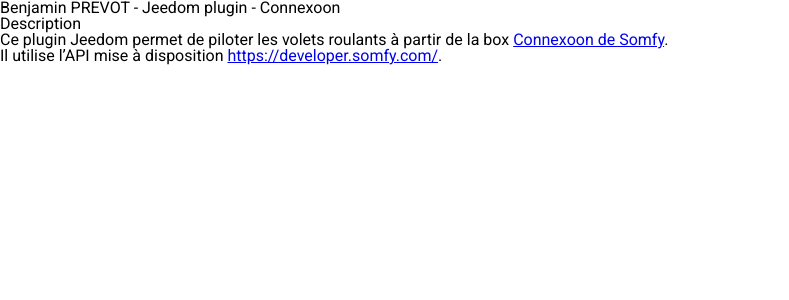
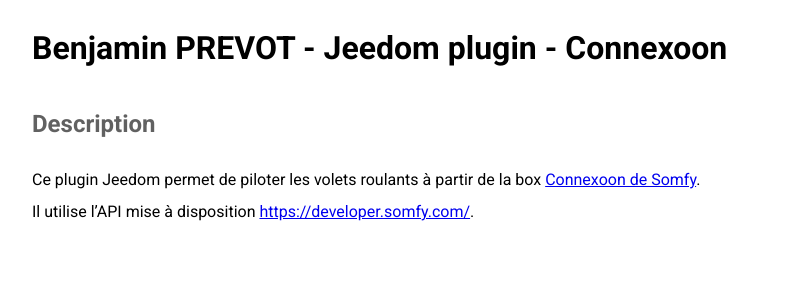
Before and after one commit to benjaminprevot/jeedom-plugin-connexoon, a Jekyll site: the page built from docs/fr_FR/index.md, in a window 1280 px wide. Shown: the top 300 px of the page, without its empty margins (0-789 px from the left). Built offline with Jekyll 4.4.1, drawn with Linux system fonts in a browser that asks for light colours; our own code applies the rules of GitHub Pages for plain Markdown files.

Commit message:
Manage page style

```diff
--- a/docs/assets/css/main.scss
+++ b/docs/assets/css/main.scss
@@ -4,8 +4,33 @@
 
 @import "meyer-reset";
 
-$font-family: Roboto, sans-serif;
+$font-family: 'Roboto', sans-serif;
 
 body {
+  background-color: #ffffff;
+  color: #000000;
   font-family: $font-family;
+  font-size: 16px;
 }
+
+main {
+  font-size: 1em;
+  padding: 2em;
+}
+
+h1 {
+  font-size: 2em;
+  font-weight: bold;
+  margin-bottom: 1.5em;
+}
+
+h2 {
+  color: #616161;
+  font-size: 1.5em;
+  font-weight: bold;
+  margin: 1.5em 0;
+}
+
+p {
+  margin: 1em 0;
+}
```
